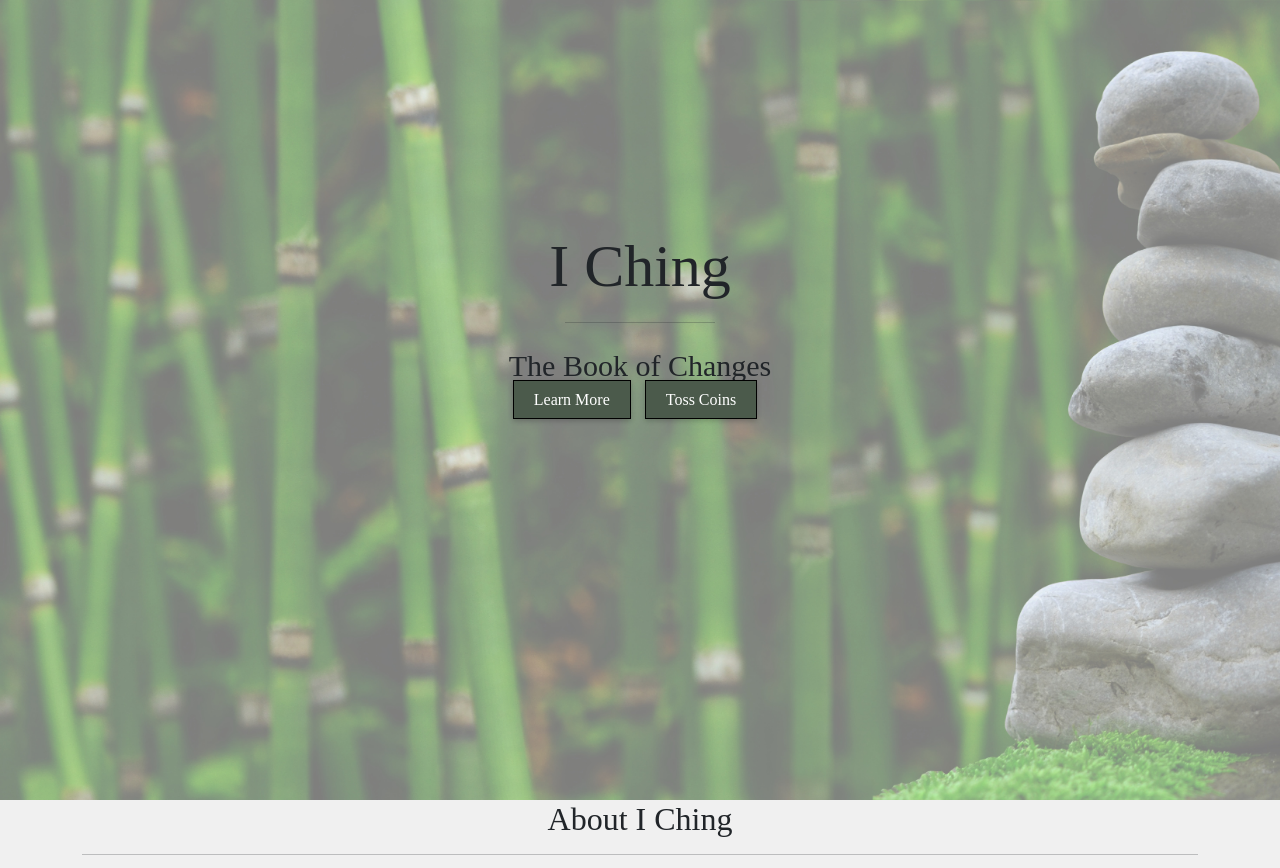
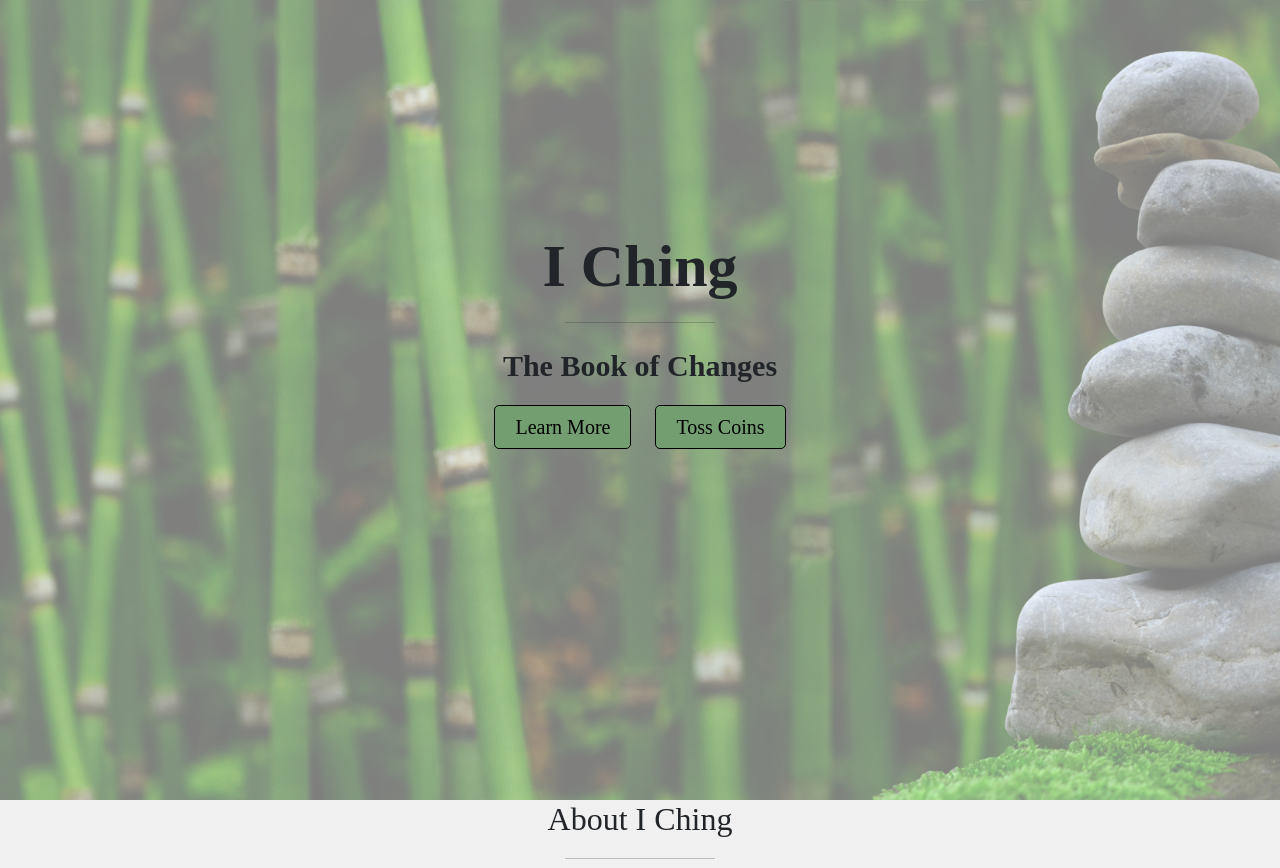
Before and after one commit to A-Abromaite/IChing_Website_final, a Django app: page /iching/ in a window 1280 px wide. Shown: the top 868 px of the page. Run offline with Django 4.2, Linux system fonts and the light colour scheme; data comes from the database, SQL or seed files in the repository.

Commit message:
buttons css changed: animation added

```diff
--- a/mysite/iching/templates/base.html
+++ b/mysite/iching/templates/base.html
@@ -17,8 +17,8 @@
         <div class="intro-text">
           <h1>I Ching</h1>
           <hr class="styled-hr">
-          <div class="intro-text">
           <p>The Book of Changes</p>
+          <br>
             <div class="button-container">
               <a href="#about" class="styled-button">Learn More</a>
               <a href="#toss-coins" class="styled-button">Toss Coins</a>
@@ -35,11 +35,11 @@
   <div class="container">
     <div class="section-title text-center center">
       <h2>About I Ching</h2>
-      <hr>
+      <hr class="styled-hr">
     </div>
     <div class="row">
       <div class="col-md-12 text-center">
-        <img src="{% static 'img/about.jpg' %}" class="img-responsive">
+        <img src="{% static 'img/about.png' %}" class="img-responsive">
       </div>
       <div class="col-md-8 col-md-offset-2">
         <div class="about-text">
--- a/mysite/static/iching/styles.css
+++ b/mysite/static/iching/styles.css
@@ -8,7 +8,7 @@ body, h1, h2, h3, h4, h5, h6, p, ul, ol, li {
 
 /* Set font and background color */
 body {
-  font-family: Herculanum;
+  font-family: Bookman Old Style;;
   background-color: #f0f0f0;
 }
 
@@ -34,12 +34,15 @@ header {
 }
 
 header h1 {
+  font-family: Herculanum;
   font-size: 60px;
+  font-weight: bold;
 }
 
 header p {
+  font-family: Herculanum;
   font-size: 30px;
-
+  font-weight: bold;
 }
 
 
@@ -55,27 +58,31 @@ a {
 }
 
 a:hover {
-  text-decoration: underline;
+  color: #e1ede1;
 }
 
 /* Style buttons */
 .styled-button {
-  background-color: #4b5a4b;
-  color: #fff;
+  background-color: #739e70;
+  color: black;
   border: 1px solid #000;
   padding: 10px 20px;
-  border-radius: 0px;
-  font-size: 16px;
+  border-radius: 5px;
+  font-family: Bookman Old Style;
+  font-size: 20px;
   cursor: pointer;
-  box-shadow: 0 2px 5px rgba(0, 0, 0, 0.2);
-  position: relative;
+  outline: 2px solid transparent; /* Add a transparent border outline */
+  outline-offset: 2px; /* Adjust the outline offset as needed */
   z-index: 1;
-  width: 300px; /* Adjust the width as needed */
+  width: 250px; /* Adjust the width as needed */
   height: 50px; /* Adjust the height as needed */
+  transition: background-color 0.3s, border-color 0.3s; /* Add transition properties */
 }
 
 .styled-button:hover {
-  background-color: #23527c;
+  background-color: #a2d69f;
+  border-color: #e1ede1;
+
 }
 
 .button-container {
@@ -84,6 +91,7 @@ a:hover {
 
 .button-container a {
   margin-right: 10px; /* Adjust the margin as needed to create spacing between buttons */
+  margin-left: 10px; /* Adjust the margin as needed to create spacing between buttons */
 }
 
 .heading {
```
